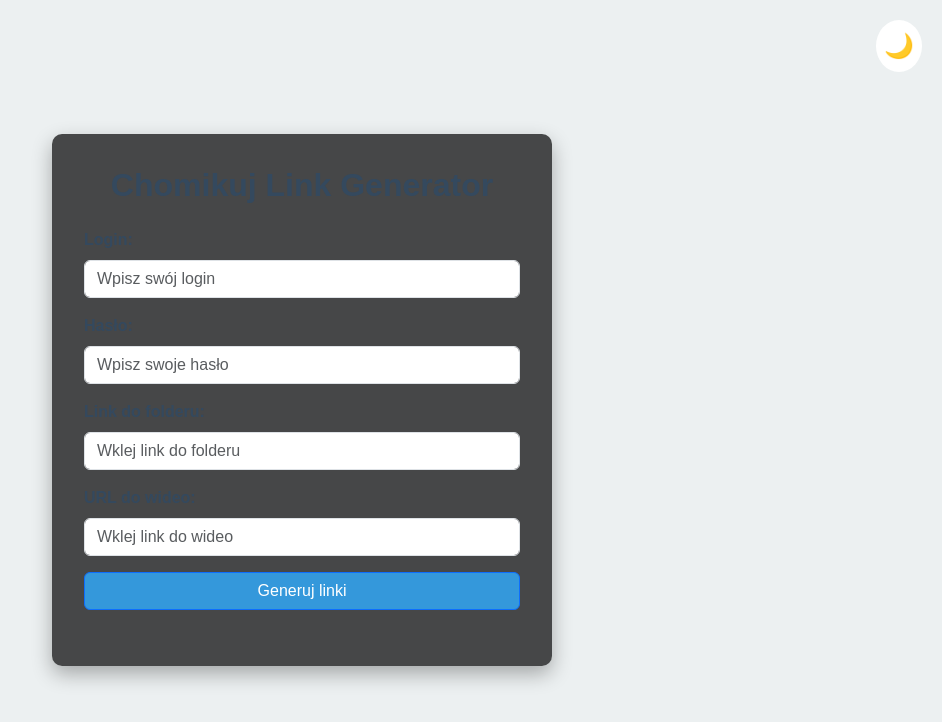
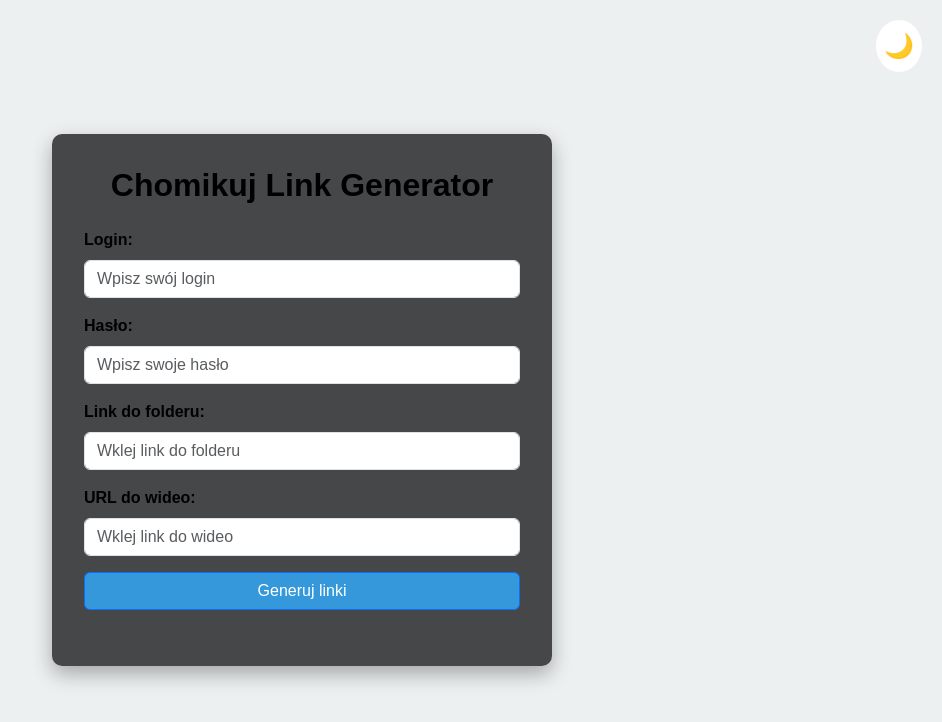
Before and after one commit to Garfieldowce/CLG, a plain HTML site: page frontend/index.html in a window 1280 px wide. Both pictures are taken after a click on the button "☀️". Shown: the whole page, without its empty margins (338-1280 px from the left). Drawn offline with nearby package versions, Linux system fonts and the light colour scheme.

Commit message:
Update index.html

```diff
--- a/frontend/index.html
+++ b/frontend/index.html
@@ -207,7 +207,7 @@
 
       // Zmiana koloru tekstu
       if (isLightMode) {
-        body.style.color = '#34495e'; // Ciemny tekst
+        body.style.color = '#000000'; // Ciemny tekst
       } else {
         body.style.color = '#ffffff'; // Biały tekst
       }
```
